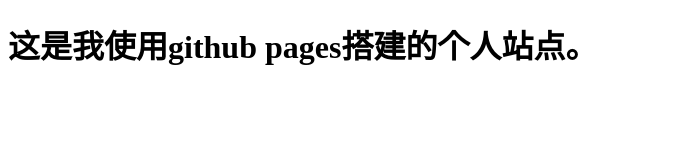
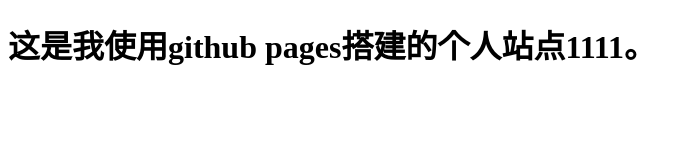
Before and after one commit to ybj1998/YBJ1998.github.io, a plain HTML site: page index.html in a window 1280 px wide. Shown: the whole page, without its empty margins (0-691 px from the left). Drawn offline with Linux system fonts and the light colour scheme.

Commit message:
Update index.html

```diff
--- a/index.html
+++ b/index.html
@@ -1,6 +1,6 @@
 <!DOCTYPE html>
 <html>
 <body>
-<h1>这是我使用github pages搭建的个人站点。</h1>
+<h1>这是我使用github pages搭建的个人站点1111。</h1>
 </body>
 </html>
```
